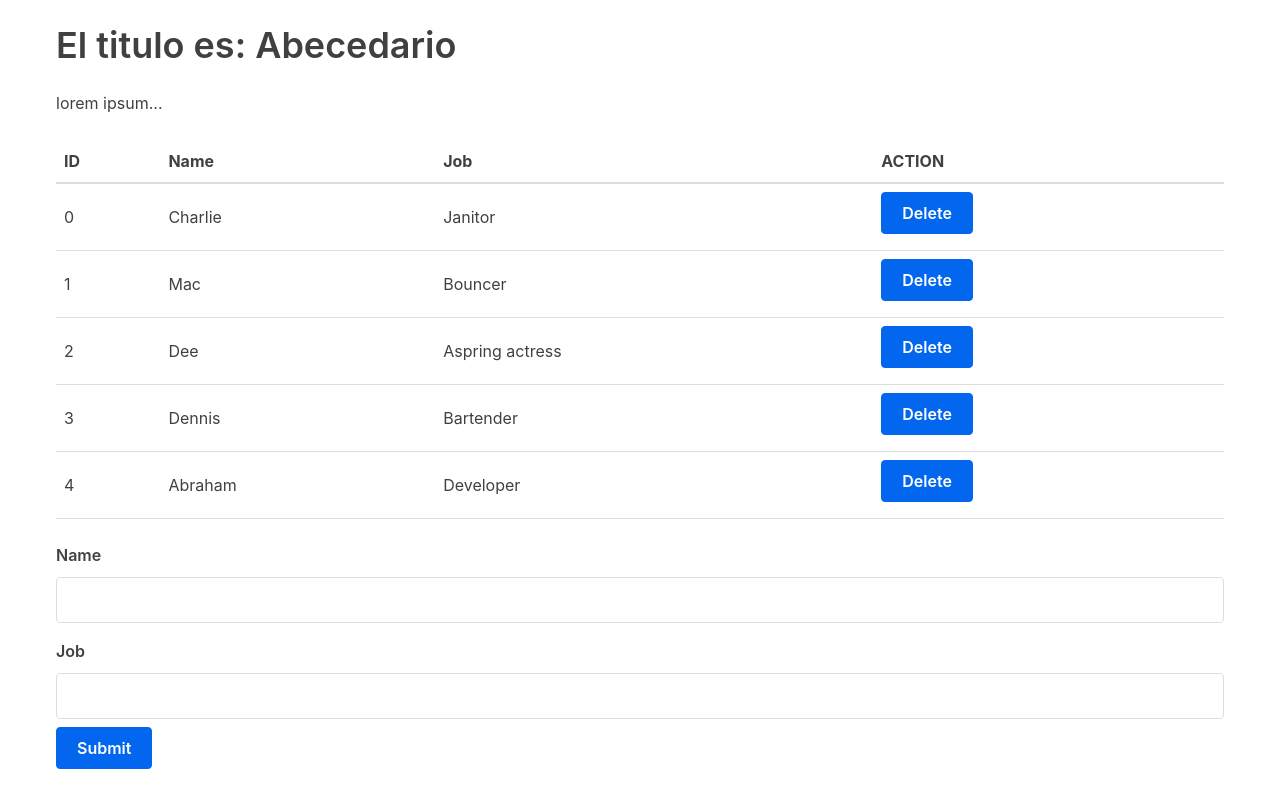
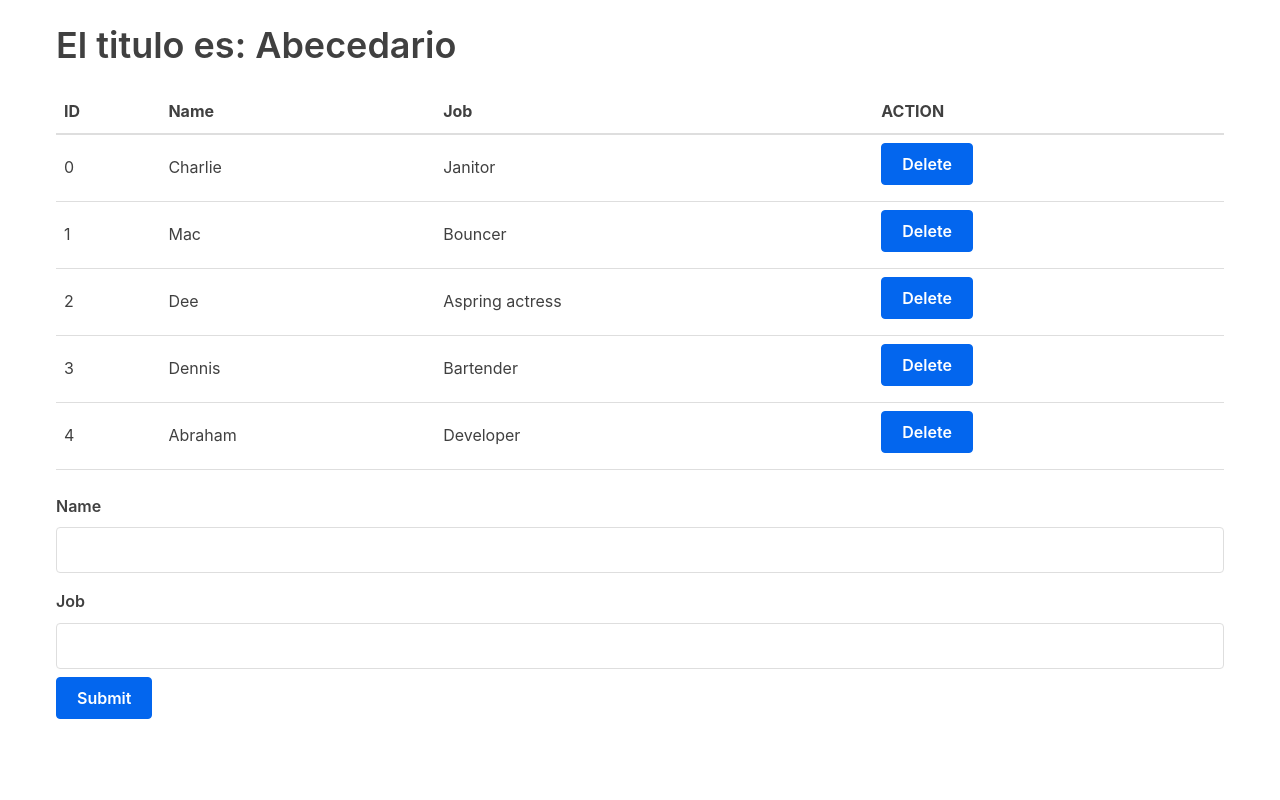
Before and after one commit to Abraham0912/tutorial-proyect-ft-TR, a React (Create React App) app: page / in a window 1280 px wide. Built offline with nearby package versions, Linux system fonts and the light colour scheme.

Commit message:
changePARRAFObyDESCRIPCION

```diff
--- a/src/Table.js
+++ b/src/Table.js
@@ -7,7 +7,7 @@ const Title = (props) => {
        <h1>
          El titulo es: {props.titulo}
        </h1>
-       <p>{props.parrafo}</p>
+       <p>{props.descripcion}</p>
      </div>
    )
    };
@@ -47,7 +47,7 @@ const Table = (props) => {
 
     return (
       <div>
-        <Title parrafo = "lorem ipsum..." titulo = "Abecedario"/>
+        <Title descripcionN = "lorem ipsum..." titulo = "Abecedario"/>
         <table>
             <TableHeader datoxd="Hola cara de bola soy datoxd"/>
             <TableBody
```
Also changed, not shown: 1 other file (tests, documents, lock files or other folders).
